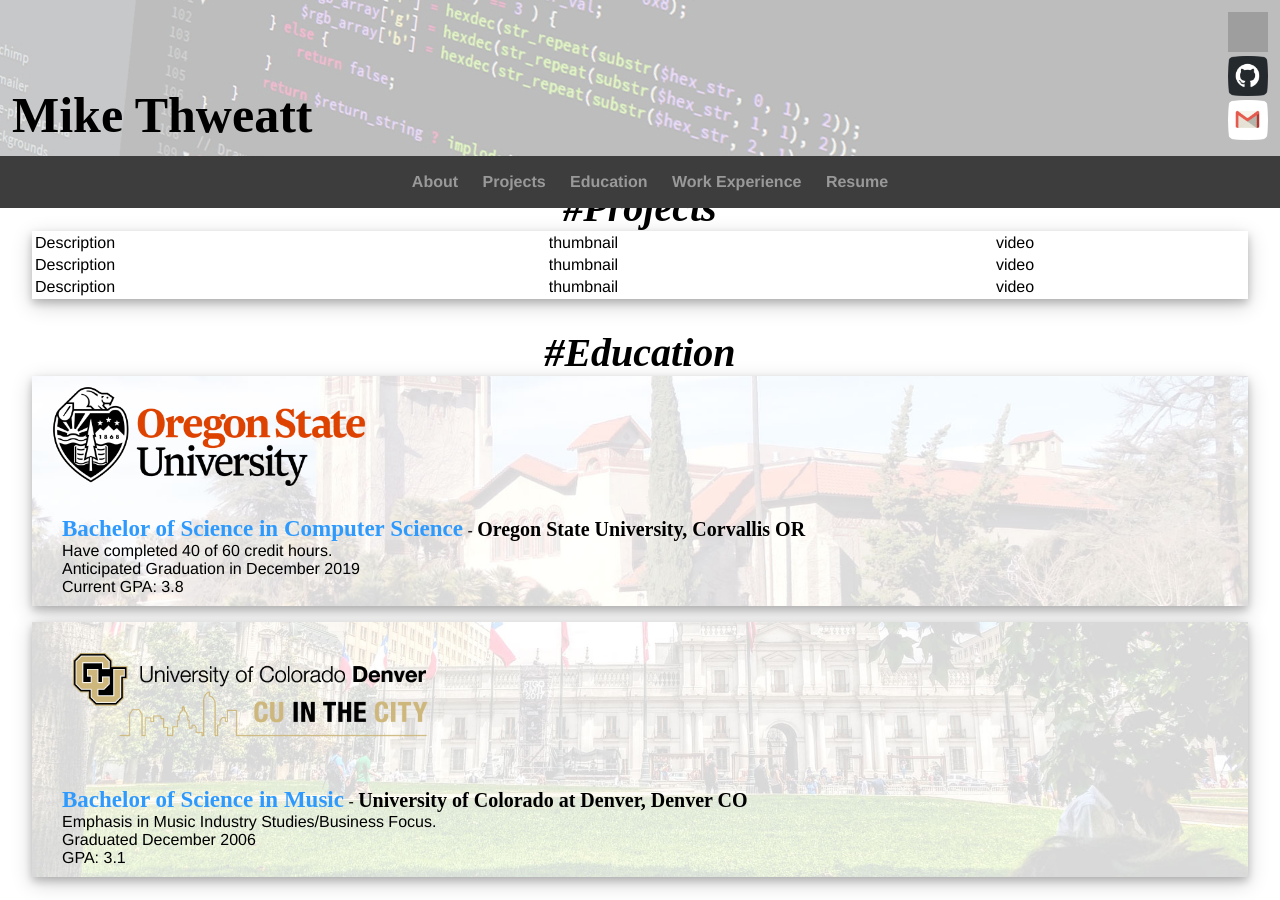
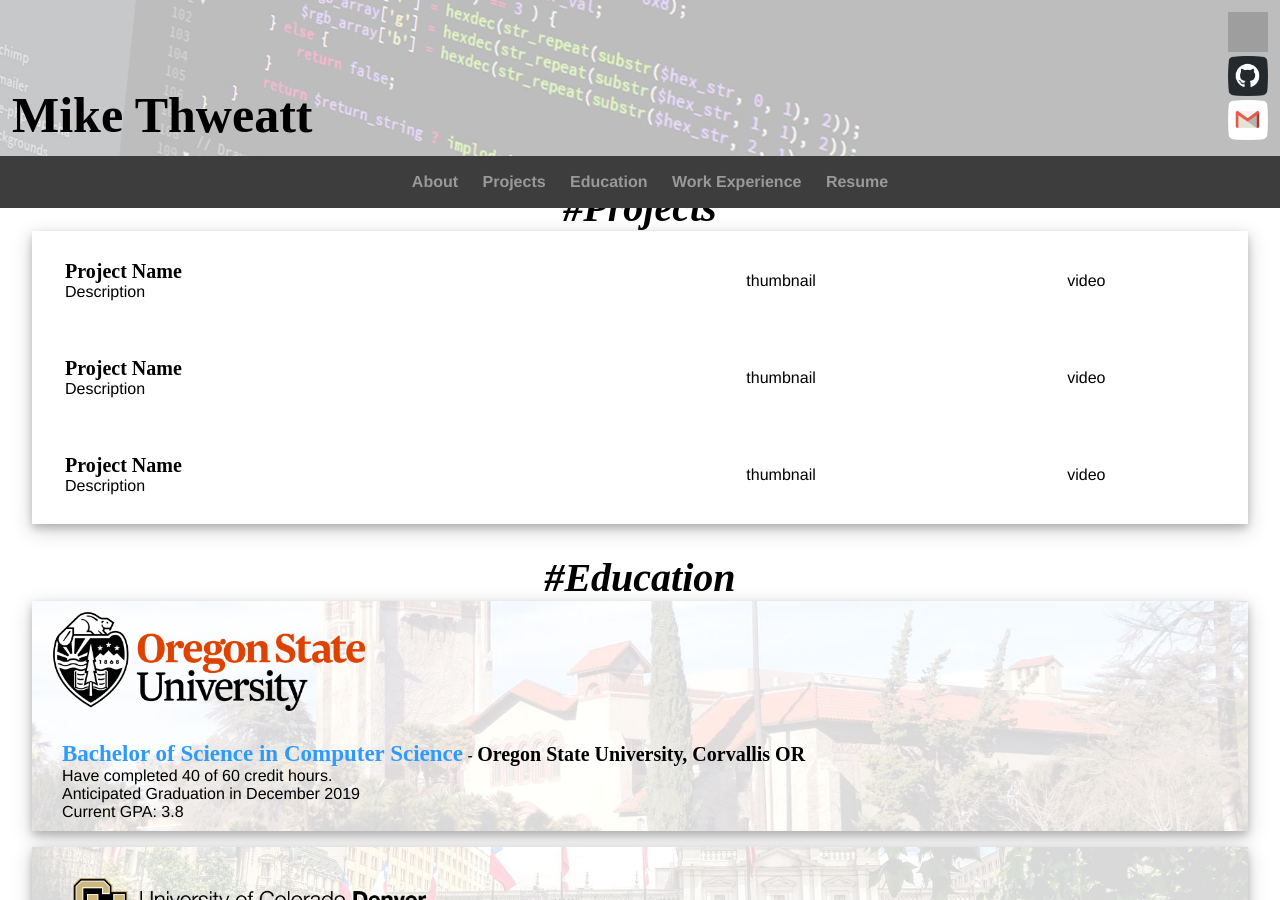
Before and after one commit to thweattm/thweattm.github.io, a Jekyll site: the page index.html, which Jekyll copies as it is, in a window 1280 px wide and 900 px high, scrolled down 421 px. Built offline with Jekyll 4.4.1, drawn with Linux system fonts in a browser that asks for light colours; grey boxes are pictures that could not be loaded.

Commit message:
Update index.html

```diff
--- a/index.html
+++ b/index.html
@@ -80,17 +80,20 @@
 		<div class="projects">
 			<table>
 				<tr>
-					<td>Description</td>
+					<td><p><span class="location">Project Name</span><br>
+						Description</p></td>
 					<td>thumbnail</td>
 					<td>video</td>
 				</tr>
 				<tr>
-					<td>Description</td>
+					<td><p><span class="location">Project Name</span><br>
+						Description</p></td>
 					<td>thumbnail</td>
 					<td>video</td>
 				</tr>
 				<tr>
-					<td>Description</td>
+					<td><p><span class="location">Project Name</span><br>
+						Description</p></td>
 					<td>thumbnail</td>
 					<td>video</td>
 				</tr>
```
